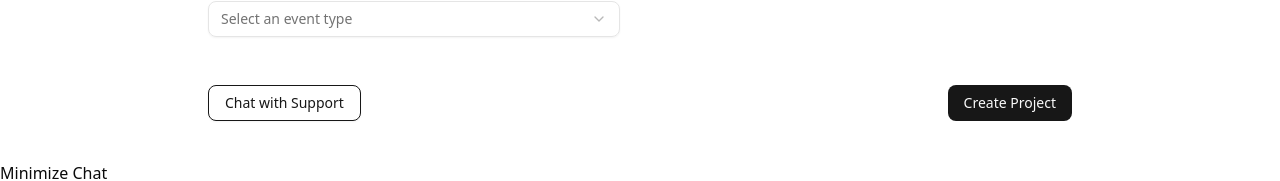
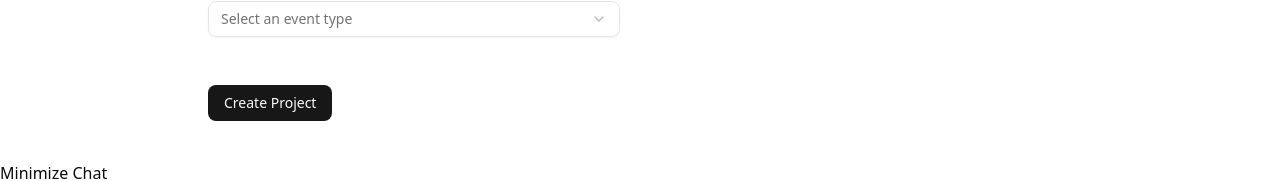
Before and after one commit to ppratik07/moments, a Next.js app in the folder moments/: page /new-project in a window 1280 px wide. Shown: the part 943-1124 px from the top of the page. Built offline with nearby package versions, Linux system fonts and the light colour scheme; no server answers.

Commit message:
Removing chat with support button

```diff
--- a/moments/app/contribution/[projectId]/fill-information/page.tsx
+++ b/moments/app/contribution/[projectId]/fill-information/page.tsx
@@ -17,7 +17,7 @@ import {
     DialogHeader,
     DialogTitle,
 } from "@/components/ui/dialog";
-import ChatSupportButton from "@/components/ChatSupportButton";
+// import ChatSupportButton from "@/components/ChatSupportButton";
 import { Stepper } from "@/components/Stepper";
 import { usePathname, useRouter, useSearchParams } from "next/navigation";
 import axios from "axios";
@@ -191,7 +191,7 @@ export default function YourInformationPage() {
                     </div>
 
                     <div className="pt-6 flex flex-col sm:flex-row justify-between gap-4 sm:items-center w-full">
-                        <ChatSupportButton title="Chat with Support" />
+                        {/* <ChatSupportButton title="Chat with Support" /> */}
                         <Button
                             type="submit"
                             className="bg-gradient-to-r from-[#C879FF] to-[#A44EFF] text-white px-6 py-2 rounded-xs"
--- a/moments/app/new-project/page.tsx
+++ b/moments/app/new-project/page.tsx
@@ -12,7 +12,7 @@ import { useCurrentUser } from '@/hooks/useCurrentUser';
 import { useDeliveryDate } from '@/hooks/useDeliveryDate';
 import { HeadsUpModal } from '@/components/ModalPopup';
 import Link from 'next/link';
-import ChatSupportButton from '@/components/ChatSupportButton';
+// import ChatSupportButton from '@/components/ChatSupportButton';
 import { useRouter } from 'next/navigation';
 import { useProjectStore } from '@/store/useProjectStore';
 import axios from 'axios';
@@ -252,7 +252,7 @@ export default function StartProjectForm() {
                 </div>
 
                 <div className="flex flex-col md:flex-row items-center justify-between mt-12 gap-4">
-                    <ChatSupportButton title='Chat with Support' />
+                    {/* <ChatSupportButton title='Chat with Support' /> */}
                     <Link href='/new-project/upload-image'>
                         <Button onClick={handleSubmit} className="bg-primary hover:bg-primary/90 cursor-pointer">
                             Create Project
--- a/moments/app/new-project/upload-image/page.tsx
+++ b/moments/app/new-project/upload-image/page.tsx
@@ -2,7 +2,7 @@
 import { Button } from '@/components/ui/button';
 import { Header } from '@/components/landing/Header';
 import { useCurrentUser } from '@/hooks/useCurrentUser';
-import ChatSupportButton from '@/components/ChatSupportButton';
+// import ChatSupportButton from '@/components/ChatSupportButton';
 import { useRouter } from 'next/navigation';
 import { useProjectStore } from '@/store/useProjectStore';
 import { toast } from 'sonner';
@@ -52,7 +52,7 @@ export default function AddPhoto() {
                     </div>
 
                     <div className="flex flex-col md:flex-row items-center justify-between mt-48 gap-4">
-                        <ChatSupportButton title="Chat with Support" />
+                        {/* <ChatSupportButton title="Chat with Support" /> */}
                     </div>
                 </div>
             </div>
--- a/moments/components/contribution/TipsBox.tsx
+++ b/moments/components/contribution/TipsBox.tsx
@@ -1,6 +1,6 @@
 // components/TipsBox.tsx
 import { Button } from "@/components/ui/button";
-import ChatSupportButton from "../ChatSupportButton";
+// import ChatSupportButton from "../ChatSupportButton";
 
 type TipsBoxProps = {
     onNextClick?: () => void; // Make onNextClick optional
@@ -9,7 +9,7 @@ type TipsBoxProps = {
 export default function TipsBox({ onNextClick }: TipsBoxProps) {
     return (
         <div className="flex justify-between items-center mt-6 w-full flex-wrap gap-4">
-            <ChatSupportButton title="Chat with Support" />
+            {/* <ChatSupportButton title="Chat with Support" /> */}
 
             <div className="border rounded-md px-4 py-3 text-sm text-gray-700 bg-white shadow-sm">
                 <p><strong>Tips:</strong></p>
```
